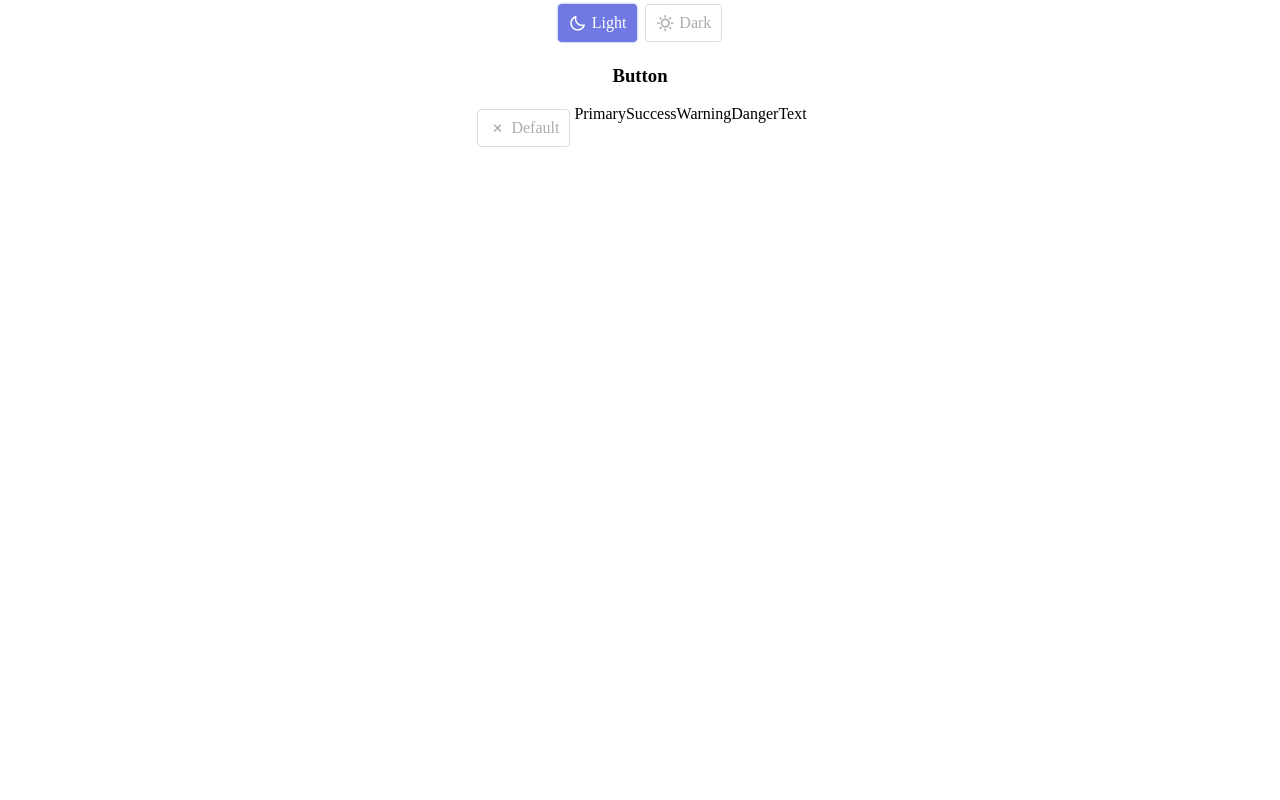
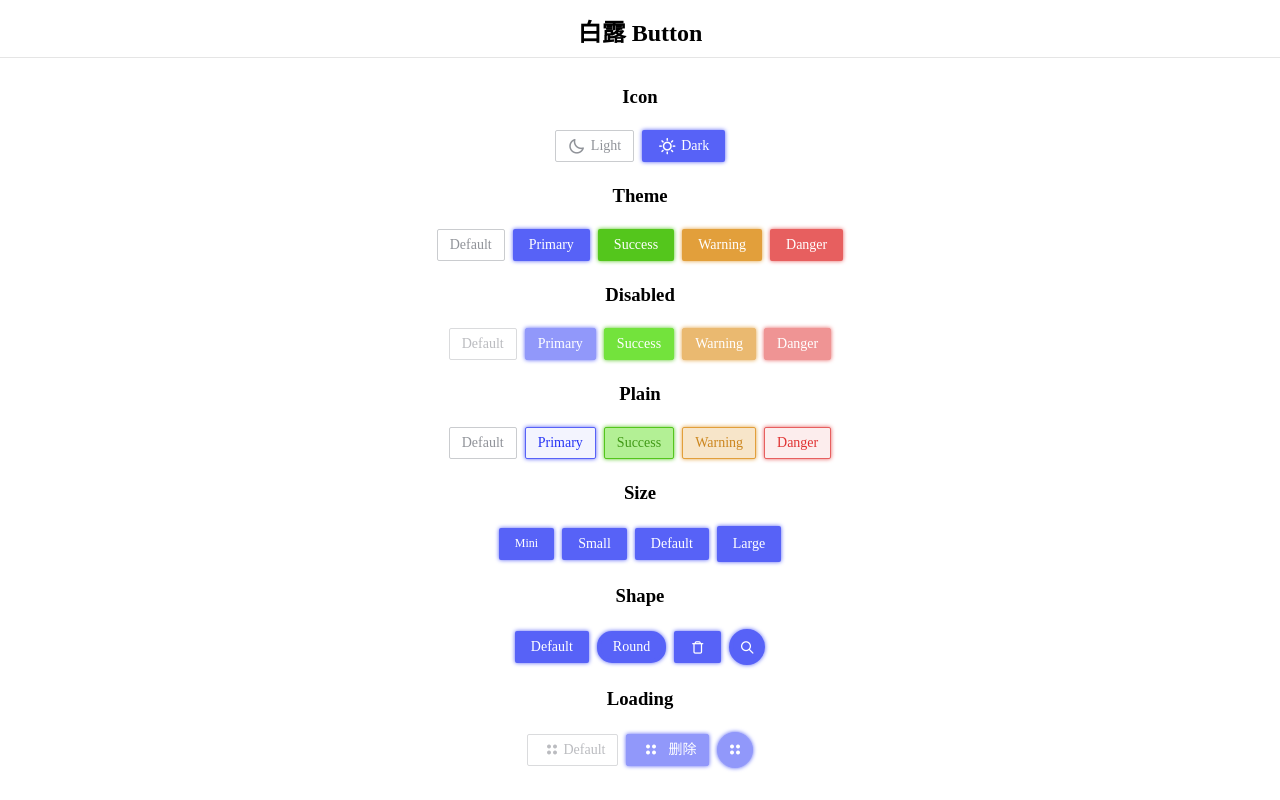
Before and after one commit to ziyiLike/bailu-ui, a Vue app: page / in a window 1280 px wide. Built offline with nearby package versions, Linux system fonts and the light colour scheme.

Commit message:
Button 组件

```diff
--- a/examples/App.vue
+++ b/examples/App.vue
@@ -1,29 +1,80 @@
 <template>
   <div class="row">
-    <lu-button icon="Moon" @click="changTheme('light')">Light</lu-button>
-    <lu-button icon="Sun" type="default" @click="changTheme('dark')">Dark</lu-button>
+    <h2>白露 Button</h2>
+  </div>
+
+  <div class="row">
+    <h3>Icon</h3>
   </div>
   <div class="row">
-    <h3>Button</h3>
+    <lu-button icon="Moon" @click="changTheme('light')">Light</lu-button>
+    <lu-button icon="Sun" type="primary" @click="changTheme('dark')">Dark</lu-button>
   </div>
   <div class="row">
-    <lu-button icon="CloseSM" type="default">Default</lu-button>
-    <ButtonGroup />
+    <h3>Theme</h3>
+  </div>
+  <div class="row">
+    <lu-button type="default">Default</lu-button>
+    <lu-button type="primary">Primary</lu-button>
+    <lu-button type="success">Success</lu-button>
+    <lu-button type="warning">Warning</lu-button>
+    <lu-button type="danger">Danger</lu-button>
+  </div>
+  <div class="row">
+    <h3>Disabled</h3>
+  </div>
+  <div class="row">
+    <lu-button disabled type="default">Default</lu-button>
+    <lu-button disabled type="primary">Primary</lu-button>
+    <lu-button disabled type="success">Success</lu-button>
+    <lu-button disabled type="warning">Warning</lu-button>
+    <lu-button disabled type="danger">Danger</lu-button>
+  </div>
+
+  <div class="row">
+    <h3>Plain</h3>
+  </div>
+  <div class="row">
+    <lu-button plain type="default">Default</lu-button>
+    <lu-button plain type="primary">Primary</lu-button>
+    <lu-button plain type="success">Success</lu-button>
+    <lu-button plain type="warning">Warning</lu-button>
+    <lu-button plain type="danger">Danger</lu-button>
+  </div>
+
+  <div class="row">
+    <h3> Size</h3>
+  </div>
+  <div class="row center">
+    <lu-button size="mini" type="primary">Mini</lu-button>
+    <lu-button size="small" type="primary">Small</lu-button>
+    <lu-button type="primary">Default</lu-button>
+    <lu-button size="large" type="primary">Large</lu-button>
+  </div>
+
+  <div class="row">
+    <h3> Shape</h3>
+  </div>
+  <div class="row center">
+    <lu-button shape="default" type="primary">Default</lu-button>
+    <lu-button shape="round" type="primary">Round</lu-button>
+    <lu-button type="primary" icon-size="15px" icon="TrashEmpty"></lu-button>
+    <lu-button shape="circle" type="primary" icon-size="15px" icon="SearchMagnifyingGlass"></lu-button>
+  </div>
+
+  <div class="row">
+    <h3> Loading </h3>
+  </div>
+  <div class="row center">
+    <lu-button shape="default" loading>Default</lu-button>
+    <lu-button type="primary" loading icon-size="15px" icon="TrashEmpty">删除</lu-button>
+    <lu-button shape="circle" loading type="primary" icon-size="15px" icon="SearchMagnifyingGlass"></lu-button>
   </div>
 </template>
 
 <script lang="tsx" setup>
 import enUs from '../packages/components/locale/lang/en-us'
 
-const ButtonGroup = <>
-  <lu-config-provider locale={enUs}>
-    <lu-button icon="CaretDownMD" type="primary">Primary</lu-button>
-    <lu-button type="success">Success</lu-button>
-    <lu-button type="warning">Warning</lu-button>
-    <lu-button type="danger">Danger</lu-button>
-    <lu-button type="text">Text</lu-button>
-  </lu-config-provider>
-</>
 
 const changTheme = (theme: string) => {
   if (theme === 'light') {
@@ -46,6 +97,23 @@ body[bailu-theme="dark"] {
   color: #FFFFFFE6;
 }
 
+h2 {
+  width: 100vw;
+  text-align: center;
+  position: relative;
+
+  &::after {
+    content: '';
+    height: 1px;
+    width: 100vw;
+    background-color: #0000001A;
+    display: block;
+    position: absolute;
+    bottom: -10px;
+    left: 0;
+  }
+}
+
 .row {
   display: flex;
   flex-direction: row;
@@ -57,6 +125,11 @@ body[bailu-theme="dark"] {
   justify-content: center;
 }
 
+.end {
+  align-items: flex-end;
+  justify-content: flex-end;
+}
+
 #app {
   max-height: 100vh;
   width: 100vw;
--- a/packages/components/Button/src/button.vue
+++ b/packages/components/Button/src/button.vue
@@ -1,22 +1,54 @@
 <template>
-  <button :class="['lu-btn', 'lu-btn-' + (props.type || 'primary'), 'lu-btn-disabled']" type="button">
-    <LuIcon style="margin-right: 5px;" :name="props.icon" :color="props.iconColor" :size="props.iconSize"></LuIcon>
-    <slot></slot>
+  <button :class="[
+    'lu-button',
+    u(props, 'theme', 'lu-button'),
+    u(props, 'size', 'lu-button-size'),
+    u(props, 'shape', 'lu-button-shape'),
+    cssPlain,
+    cssCirCle
+  ]" :disabled="isDisabled || isLoading" type="button">
+    <slot v-if="isLoading" name="loading">
+      <LuIcon class="lu-button-loading" name="MoreGridSmall" size="24px"></LuIcon>
+    </slot>
+    <slot v-else name="icon">
+      <LuIcon v-if="props.icon" :name="props.icon" :color="props.iconColor" :size="props.iconSize"></LuIcon>
+    </slot>
+    <div v-if="slot.default" :style="{ marginLeft: hasIcon ? '5px' : 'none' }">
+      <slot></slot>
+    </div>
   </button>
 </template>
 
 <script lang="ts" setup>
+import { computed } from 'vue';
 import LuIcon from '../../icon'
 import { buttonProps } from './buttonProps'
+import u from '../../../../utils/useTheme'
 
-defineOptions({
-  name: 'lu-button',
-  components: {
-    LuIcon
+defineOptions({ name: 'lu-button' })
+
+const slot = defineSlots()
+
+const props = defineProps(buttonProps())
+
+const isDisabled = computed(() => !!props.disabled)
+
+const _typePrefix = u(props, 'theme', 'lu-button').split('-').slice(-1)[0]
+
+const isLoading = computed(() => !!props.loading)
+
+const cssCirCle = computed(() => props.shape === 'circle' ? 'lu-button-circle' : '')
+
+const hasIcon = computed(() => {
+  if (!slot.default) {
+    return false
   }
+  return !!props.icon || !!slot.icon
 })
 
-const props = defineProps(buttonProps())
+const cssPlain = computed(() => {
+  return props.plain ? 'lu-button-plain' + '-' + _typePrefix : ''
+})
 </script>
 
 <style lang="scss">
--- a/packages/components/Button/src/buttonProps.ts
+++ b/packages/components/Button/src/buttonProps.ts
@@ -2,24 +2,22 @@ import { PropType } from 'vue'
 
 
 export const buttonProps = () => ({
-  /**
- * @zh 按钮的类型, 从 `primary`、`success`、`warning`、`danger`、`info` , `text` 中选择
- * @en Type of button from `primary`, `success`, `warning`, `danger`, `info` , `text`
- */
-  type: String as PropType<'default' | 'primary' | 'success' | 'warning' | 'danger' | 'info' | 'text'>,
-  /**
-   * @zh 按钮的Icon, 从 Icon Name 中选择
-   * @en Icon of button from Icon Name
-   */
+  // @zh 按钮的类型, 从 `primary`、`success`、`warning`、`danger`、`info`中选择
+  type: String as PropType<'default' | 'primary' | 'success' | 'warning' | 'danger'>,
+  // @zh 按钮的大小, 从 `mini`、`small`、`default`、`large` 中选择
+  size: String as PropType<'mini' | 'small' | 'default' | 'large'>,
+  // @zh 按钮的形状, 从 `default`、`plain`、`circle`、`round` 中选择
+  shape: String as PropType<'default' | 'circle' | 'round'>,
+  // @zh 按钮是否为朴素按钮
+  plain: Boolean as PropType<boolean>,
+  // @zh 按钮是否禁用
+  disabled: Boolean as PropType<boolean>,
+  // @zh 按钮是否为加载中状态
+  loading: Boolean as PropType<boolean>,
+  // @zh 按钮的Icon, 从 Icon Name 中选择
   icon: String as PropType<string>,
-  /**
-   * @zh 按钮Icon的颜色, 传入颜色值, 默认为父级字体颜色
-   * @en Color of button icon, pass in color value, default is parent font color
-   */
+  // @zh 按钮Icon的颜色, 传入颜色值, 默认为父级字体颜色
   iconColor: String as PropType<string>,
-  /**
-   * @zh 按钮Icon的大小, 传入数字单位为px, 传入字符串时需指定单位。
-   * @en Size of button icon, pass in number unit px, when pass in string, you need to specify the unit.
-   */
+  //@zh 按钮Icon的大小, 传入数字单位为px, 传入字符串时需指定单位。
   iconSize: String as PropType<string | number>,
 });
--- a/packages/components/Button/style/LuButton.scss
+++ b/packages/components/Button/style/LuButton.scss
@@ -1,59 +1,94 @@
-@import '../../../styles/color/global-theme.scss';
+@import "../../../styles/color/global-theme.scss";
 
-.lu-btn {
-  padding: 18px 10px;
+.lu-button {
+  padding: 12px 12px;
   margin: 4px;
-  border-radius: 4px;
+  border-radius: 2px;
   cursor: pointer;
   font-weight: 500;
-  color: #FFFFFF;
-  transition: .3s ease;
+  color: #ffffff;
+  white-space: nowrap;
+  transition: 0.1s ease;
+  -webkit-user-select: none;
   user-select: none;
-  -webkit-user-select: none;
-  display: flex;
+  display: inline-flex;
   align-items: center;
   align-content: center;
   justify-content: center;
   text-align: center;
-  font-size: 16px;
-  height: 32px;
+  font-size: 14px;
 
   &:focus {
     outline: none;
   }
 }
 
-.lu-btn-default {
-  color: $var-text-F;
-  border: 1px solid $var-text-C;
+.lu-button-loading {
+  -webkit-animation: $ani-rotate;
+  animation: $ani-rotate;
+}
+
+@each $sizeKey,
+$sizeValue in (mini: $var-size-mini, small: $var-size-small, default: $var-size-default, large: $var-size-large) {
+  .lu-button-size-#{$sizeKey} {
+    height: $sizeValue;
+    min-width: $sizeValue;
+  }
+
+  .lu-button-circle {
+    height: $sizeValue;
+    width: $sizeValue;
+  }
+}
+
+.lu-button-size-mini {
+  font-size: 12px;
+}
+
+
+.lu-button-shape-default {
+  border-radius: $var-border-radius-small;
+}
+
+.lu-button-shape-round {
+  border-radius: $var-border-radius-round;
+}
+
+.lu-button-shape-circle {
+  position: relative;
+  border-radius: $var-border-radius-circle;
+}
+
+.lu-button-default {
+  color: $var-text-G;
+  border: 1px solid $var-text-D;
   background-color: $var-text-A;
 
   &:hover {
-    color: $var-text-G;
-    background-color: $var-text-C;
+    color: $primary-G;
+    background-color: $primary-B;
+    border: 1px solid $primary-C;
   }
 
   &:active {
-    color: $var-text-G;
-    background-color: $var-text-C;
-    border: 1px solid $var-text-G;
+    color: $primary-G;
+    background-color: $primary-B;
+    border: 1px solid $primary-G;
   }
 
   &:disabled {
-    color: $var-text-B;
+    color: $var-text-E;
     background-color: $var-text-A;
-    border: 1px solid $var-text-A;
+    border: 1px solid $var-text-C;
     cursor: not-allowed;
   }
 }
 
-$themeStatusList : (primary, success, warning, danger);
-
-@each $themeStatus in $themeStatusList {
-  .lu-btn-#{$themeStatus} {
+@each $themeStatus in (primary, success, warning, danger) {
+  .lu-button-#{$themeStatus} {
     background-color: var(--lu-#{$themeStatus}-F);
-    box-shadow: 0 0 2px var(--lu-#{$themeStatus}-F);
-    border: 1px solid var(--lu-#{$themeStatus}-F);
+    box-shadow: 0 0 $var-size-1 var(--lu-#{$themeStatus}-F);
+    border: $var-size-1 solid var(--lu-#{$themeStatus}-F);
 
     &:hover {
       background-color: var(--lu-#{$themeStatus}-E);
@@ -64,29 +99,32 @@ $themeStatusList : (primary, success, warning, danger);
     }
 
     &:disabled {
-      background-color: var(--lu-#{$themeStatus}-C);
-      border: 1px solid var(--lu-#{$themeStatus}-C);
+      background-color: var(--lu-#{$themeStatus}-D);
+      border: 1px solid var(--lu-#{$themeStatus}-D);
+      cursor: not-allowed;
+    }
+  }
+
+  .lu-button-plain-#{$themeStatus} {
+    color: var(--lu-#{$themeStatus}-G);
+    border: 1px solid var(--lu-#{$themeStatus}-F);
+    background-color: var(--lu-#{$themeStatus}-A);
+
+    &:hover {
+      color: #FFFFFF;
+      background-color: var(--lu-#{$themeStatus}-F);
+    }
+
+    &:active {
+      color: var(--lu-#{$themeStatus}-G);
+      background-color: var(--lu-#{$themeStatus}-A);
+    }
+
+    &:disabled {
+      color: var(--lu-#{$themeStatus}-D);
+      background-color: var(--lu-#{$themeStatus}-A);
+      border: 1px solid var(--lu-#{$themeStatus}-D);
       cursor: not-allowed;
     }
   }
 }
-
-.lu-btn-text {
-  background-color: transparent;
-  box-shadow: none;
-  border: none;
-  color: $var-text-F;
-
-  &:hover {
-    color: $var-text-E;
-  }
-
-  &:active {
-    color: $var-text-G;
-  }
-
-  &:disabled {
-    color: $var-text-C;
-    cursor: not-allowed;
-  }
-}
--- a/packages/components/Icon/src/icon.vue
+++ b/packages/components/Icon/src/icon.vue
@@ -1,5 +1,5 @@
 <template>
-  <i :class="iconName" :style="{ fontSize: iconSize, color: props.color }" />
+  <i :class="['lu-icon', iconName]" :style="{ fontSize: iconSize, color: props.color, width: iconSize, height: iconSize }" />
 </template>
 
 <script setup lang="tsx">
--- /dev/null
+++ b/packages/styles/animation/basic-ani.scss
@@ -0,0 +1,28 @@
+/**
+ * @fileoverview basic-ani.scss
+*/
+
+// 无限旋转 - 顺时针
+@keyframes rotate {
+  0% {
+    transform: rotate(0deg);
+  }
+
+  100% {
+    transform: rotate(359deg);
+  }
+}
+
+// 无限旋转 - 逆时针
+@keyframes rotate-reverse {
+  0% {
+    transform: rotate(359deg);
+  }
+
+  100% {
+    transform: rotate(0deg);
+  }
+}
+
+$ani-rotate: rotate 1s linear infinite;
+$ani-rotate-reverse: rotate-reverse 1s linear infinite;
--- a/packages/styles/color/basic-var.scss
+++ b/packages/styles/color/basic-var.scss
@@ -5,8 +5,9 @@
  *
 */
 @import '../scss/bailu-var.scss';
+@import '../animation/basic-ani.scss';
 
-$primary-G: #4651D9; // 点击按下，最深
+$primary-G: #2634f5; // 点击按下，最深
 $primary-F: lighten($primary-G, 10); // 常规
 $primary-E: lighten($primary-G, 16); // hover
 $primary-D: lighten($primary-G, 22); // 特殊
@@ -22,7 +23,7 @@ $primary-dark-C: darken($primary-C, 28);
 $primary-dark-B: darken($primary-C, 35);
 $primary-dark-A: darken($primary-C, 42);
 
-$success-G: #529B2E;
+$success-G: #419916;
 $success-F: lighten($success-G, 10);
 $success-E: lighten($success-G, 16);
 $success-D: lighten($success-G, 22);
@@ -38,7 +39,7 @@ $success-dark-C: darken($success-C, 28);
 $success-dark-B: darken($success-C, 35);
 $success-dark-A: darken($success-C, 42);
 
-$warning-G: #d49639;
+$warning-G: #cc861e;
 $warning-F: lighten($warning-G, 10);
 $warning-E: lighten($warning-G, 16);
 $warning-D: lighten($warning-G, 22);
@@ -55,7 +56,7 @@ $warning-dark-C: darken($warning-C, 28);
 $warning-dark-B: darken($warning-C, 35);
 $warning-dark-A: darken($warning-C, 42);
 
-$danger-G: #df4a4a;
+$danger-G: #e03333;
 $danger-F: lighten($danger-G, 10);
 $danger-E: lighten($danger-G, 16);
 $danger-D: lighten($danger-G, 22);
--- a/packages/styles/color/global-theme.scss
+++ b/packages/styles/color/global-theme.scss
@@ -75,6 +75,7 @@ $var-border-radius-none: 0;
 $var-border-radius-small: 2px;
 $var-border-radius-medium: 4px;
 $var-border-radius-large: 8px;
+$var-border-radius-round: 15px;
 $var-border-radius-circle: 50%;
 
 $var-border-style-solid: solid;
@@ -138,7 +139,6 @@ $var-size-small: $var-size-7;
 $var-size-default: $var-size-8;
 $var-size-large: $var-size-9;
 
-
 $var-shadow-none: none;
 $var-shadow-special: 0 0 1px rgba(0, 0, 0, 0.3);
 $var-shadow1-center: 0 0 5px rgba(0, 0, 0, 0.1);
--- /dev/null
+++ b/utils/useTheme.ts
@@ -0,0 +1,44 @@
+/**
+ * 主题参数解析
+ * 用于解析主题参数，返回对应的css类名
+ */
+
+const themeTypeList = ['default', 'primary', 'success', 'warning', 'danger']
+const sizeTypeList = ['mini', 'small', 'default', 'large']
+const shapeTypeList = ['default', 'plain', 'round', 'circle']
+
+export default (bindProps: any, type: 'theme' | 'size' | 'shape' | 'disabled', cssKey: string, propsKey?: string) => {
+  switch (type) {
+    case 'theme':
+      return themeTypeFn(bindProps, cssKey, propsKey);
+
+    case 'size':
+      return sizeTypeFn(bindProps, cssKey, propsKey);
+
+    case 'shape':
+      return shapeTypeFn(bindProps, cssKey, propsKey);
+
+    case 'disabled':
+      return disableTypeFn(bindProps, cssKey, propsKey);
+  }
+}
+
+const themeTypeFn = (bindProps: any, cssKey: string, propsKey: string = 'type') => {
+  const _propsKey = propsKey || 'type'
+  return themeTypeList.includes(bindProps[_propsKey] || 'default') ? cssKey + '-' + (bindProps[_propsKey] || 'default') : cssKey + '-default'
+}
+
+const sizeTypeFn = (bindProps: any, cssKey: string, propsKey: string = 'size') => {
+  const _propsKey = propsKey ? propsKey : 'size'
+  return sizeTypeList.includes(bindProps[_propsKey] || 'default') ? cssKey + '-' + (bindProps[_propsKey] || 'default') : cssKey + '-default'
+}
+
+const shapeTypeFn = (bindProps: any, cssKey: string, propsKey: string = 'shape') => {
+  const _propsKey = propsKey ? propsKey : 'shape'
+  return shapeTypeList.includes(bindProps[_propsKey] || 'default') ? cssKey + '-' + (bindProps[_propsKey] || 'default') : cssKey + '-default'
+}
+
+const disableTypeFn = (bindProps: any, cssKey: string, propsKey: string = 'disabled') => {
+  const _propsKey = propsKey ? propsKey : 'disabled'
+  return bindProps[_propsKey] ? cssKey + '-disabled' : ''
+}
```
Also changed, not shown: 1 other file (tests, documents, lock files or other folders).
